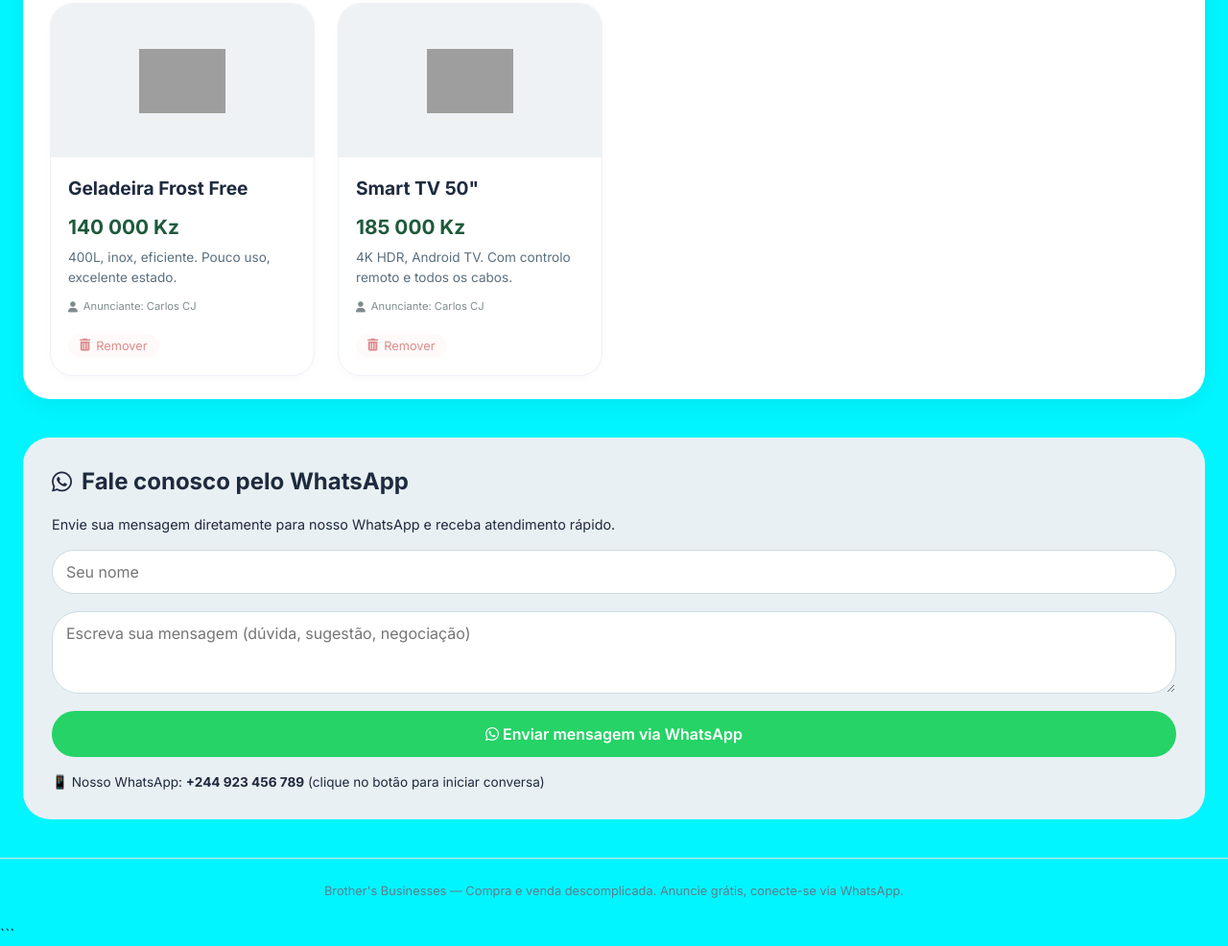
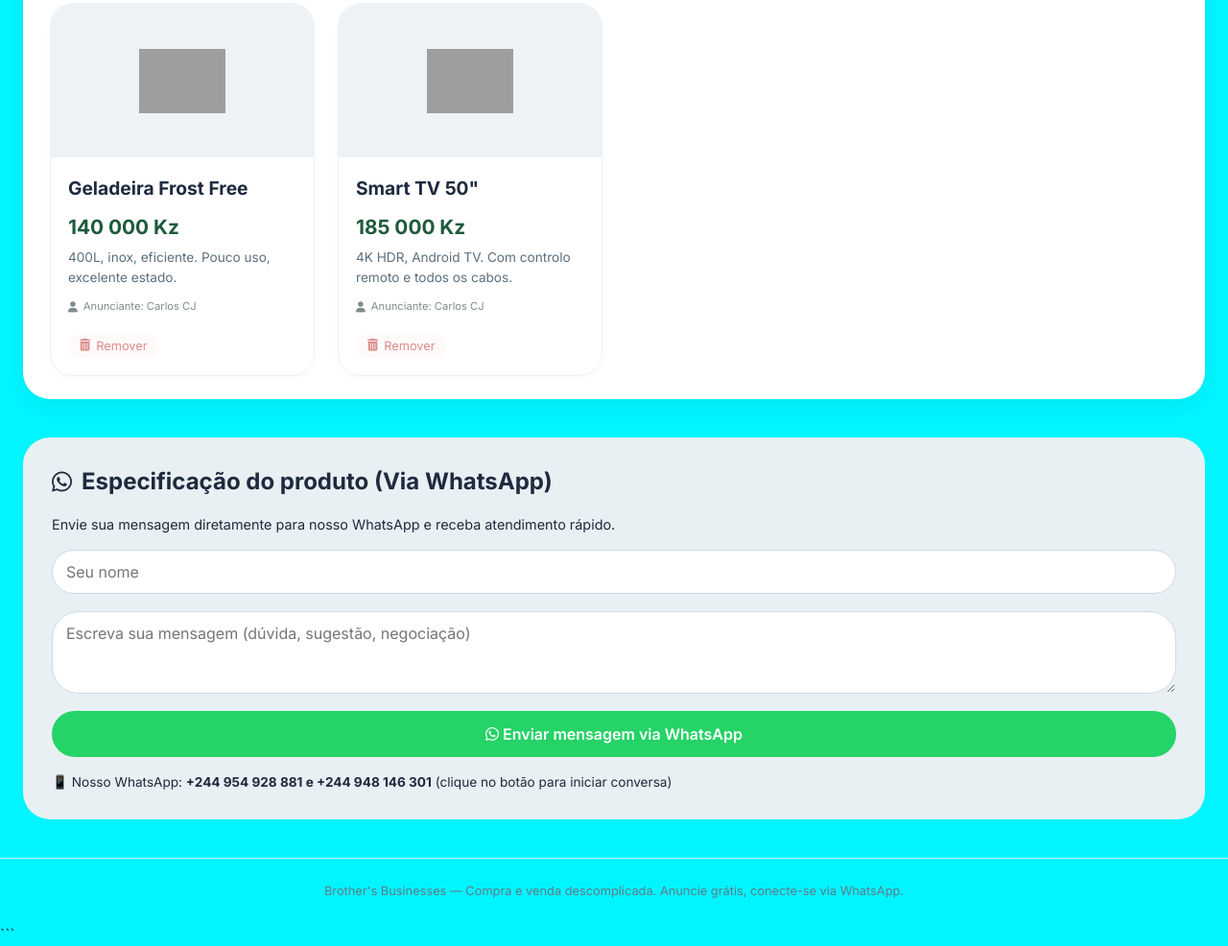
Before and after one commit to Solracas/Brothersbus, a plain HTML site: page index.html in a window 1280 px wide. Shown: the part 1354-2340 px from the top of the page at 96% size. Drawn offline with Linux system fonts and the light colour scheme; grey boxes are pictures that could not be loaded.

Commit message:
Atualizar o index.html

```diff
--- a/index.html
+++ b/index.html
@@ -842,14 +842,14 @@
 
   <!-- CONTATO VIA WHATSAPP -->
   <div class="contact-section">
-    <h3><i class="fab fa-whatsapp"></i> Fale conosco pelo WhatsApp</h3>
+    <h3><i class="fab fa-whatsapp"></i> Especificação do produto (Via WhatsApp)</h3>
     <p style="margin-bottom: 16px; font-size:0.9rem;">Envie sua mensagem diretamente para nosso WhatsApp e receba atendimento rápido.</p>
     <div class="contact-form-simple">
       <input type="text" id="whatsappName" placeholder="Seu nome" required>
       <textarea id="whatsappMsg" rows="3" placeholder="Escreva sua mensagem (dúvida, sugestão, negociação)"></textarea>
       <button id="whatsappBtn"><i class="fab fa-whatsapp"></i> Enviar mensagem via WhatsApp</button>
     </div>
-    <p style="margin-top:16px;font-size:0.85rem;">📱 Nosso WhatsApp: <strong>+244 923 456 789</strong> (clique no botão para iniciar conversa)</p>
+    <p style="margin-top:16px;font-size:0.85rem;">📱 Nosso WhatsApp: <strong>+244 954 928 881 e +244 948 146 301</strong> (clique no botão para iniciar conversa)</p>
   </div>
 </div>
 
@@ -947,7 +947,7 @@
     const mensagem = document.getElementById("whatsappMsg").value.trim();
     if (!nome) { alert("Por favor, informe seu nome."); return; }
     let texto = `Olá! Meu nome é ${nome}. ${mensagem ? "\n\n" + mensagem : ""}`;
-    const numero = "244954929881";
+    const numero = "+244954929881";
     const url = `https://wa.me/${numero}?text=${encodeURIComponent(texto)}`;
     window.open(url, "_blank");
     alert("Redirecionando para o WhatsApp. Aguarde o carregamento.");
```
